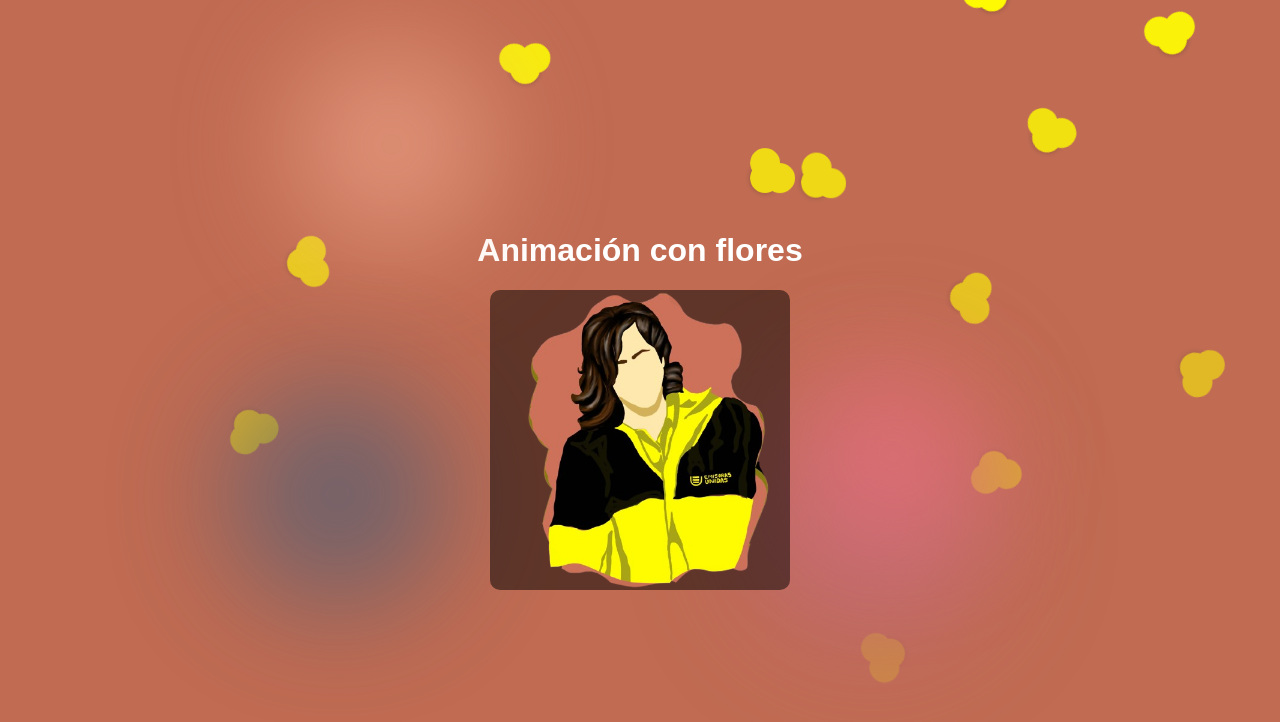
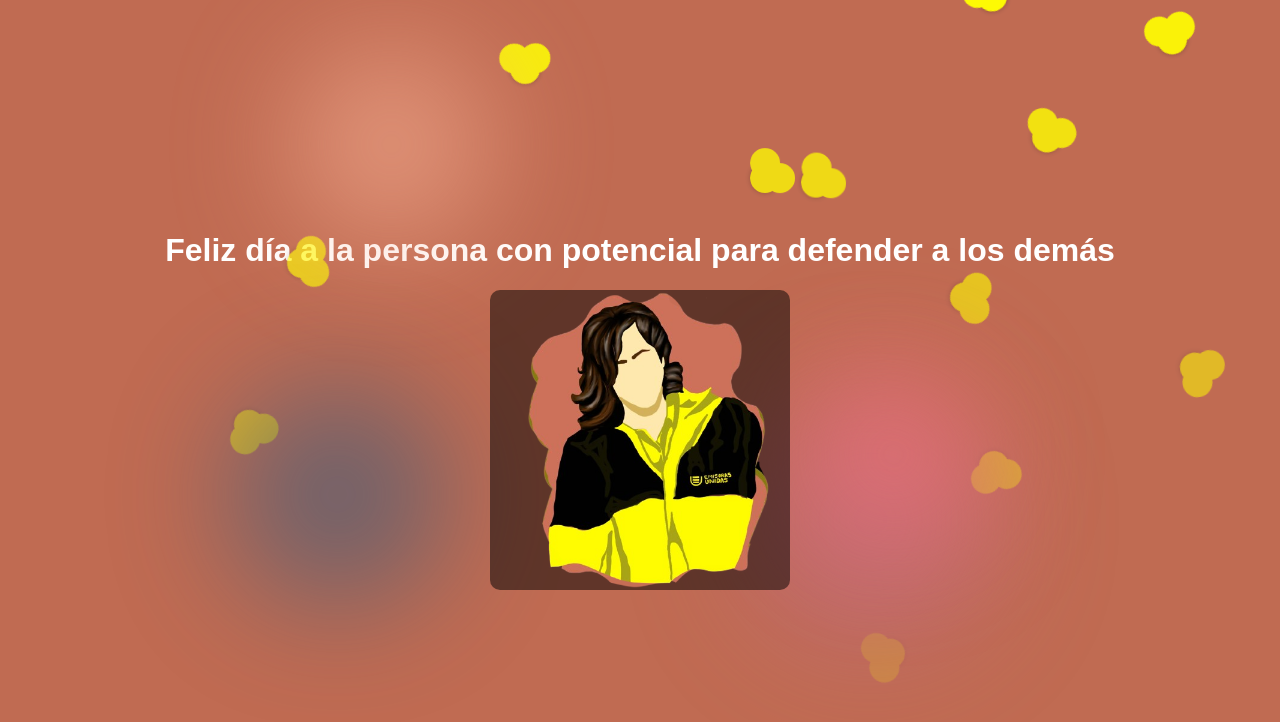
Before and after one commit to ACholyp-arch/Feliz-d-a-del-abogado, a plain HTML site: page index.html in a window 1280 px wide. Drawn offline with Linux system fonts and the light colour scheme.

Commit message:
Update index.html

```diff
--- a/index.html
+++ b/index.html
@@ -93,7 +93,7 @@
   </style>
 </head>
 <body>
-  <h1>Animación con flores</h1>
+  <h1> Feliz día a la persona con potencial para defender a los demás </h1>
   <img src="Abogada.png.png" alt="Abogada">
 
   <div class="flores"></div>
```
